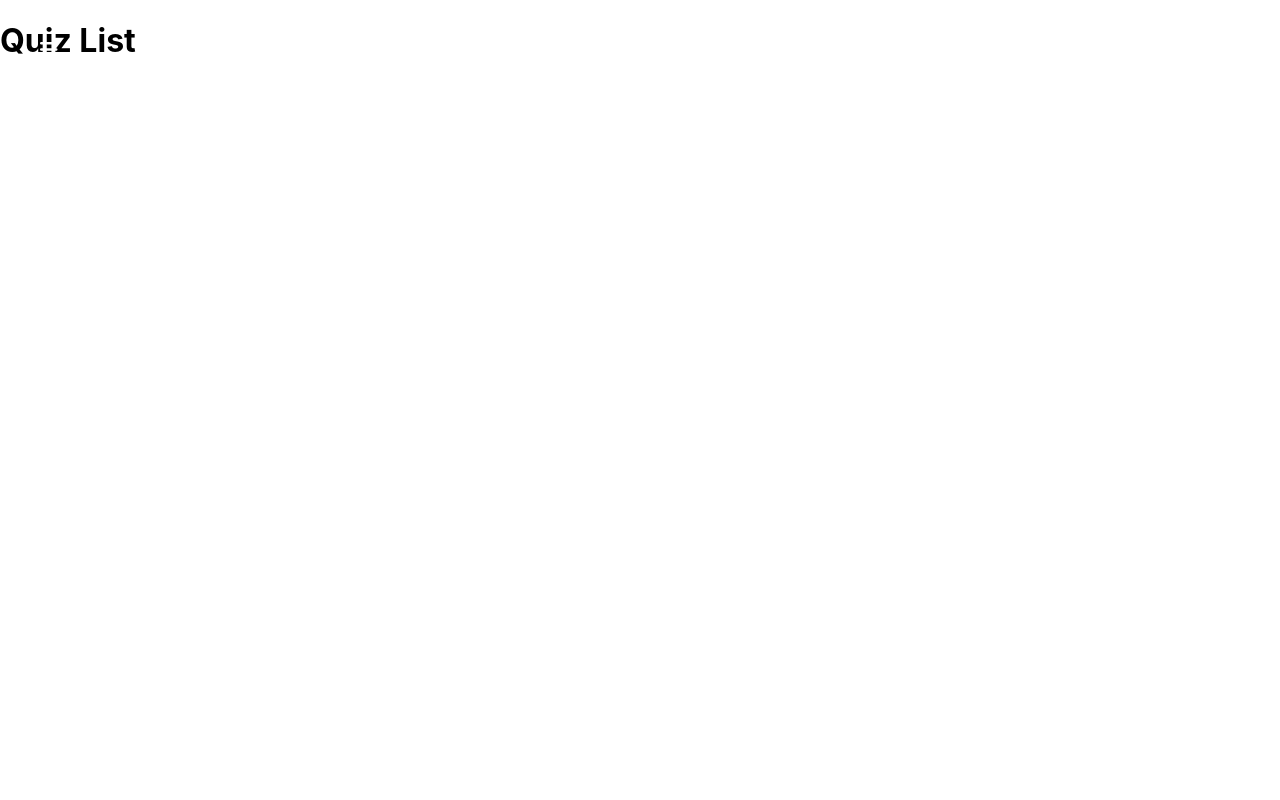
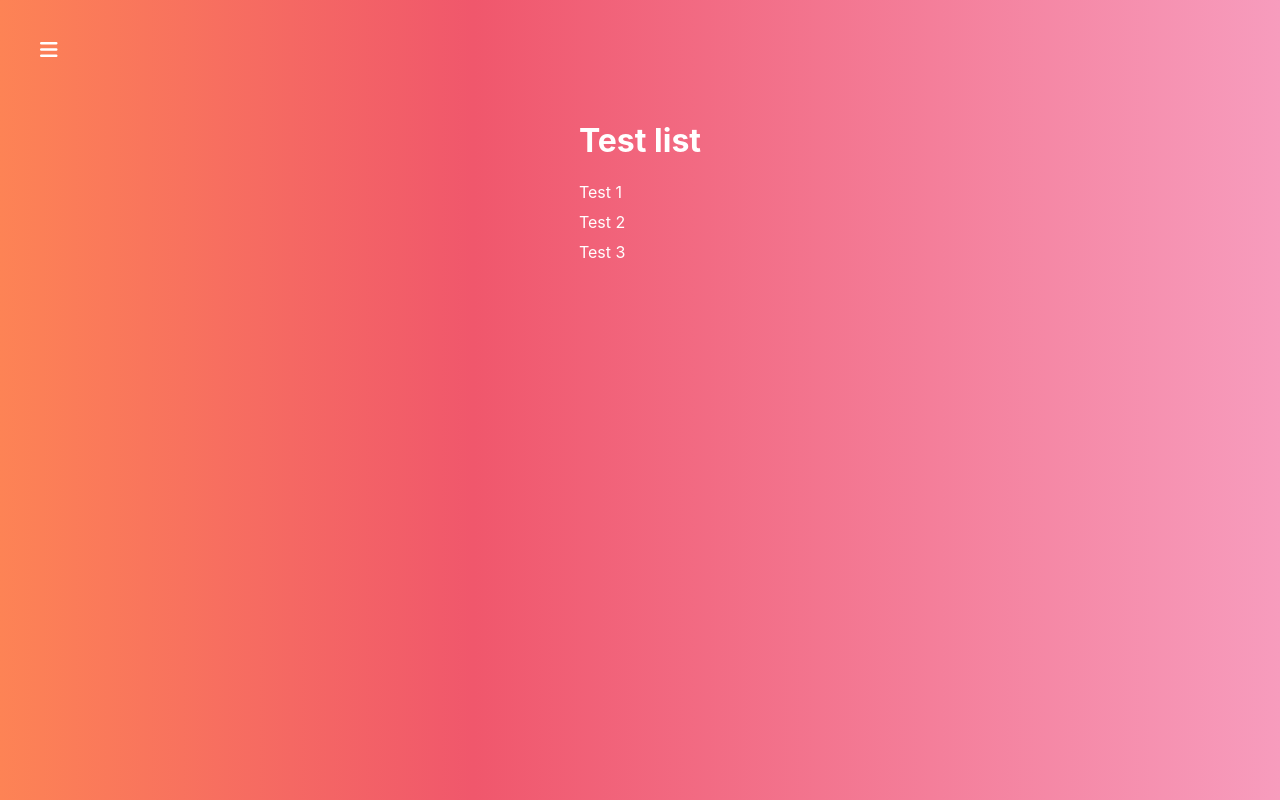
Before and after one commit to Rainspistols/React-quiz, a React app: page / in a window 1280 px wide. Built offline with nearby package versions, Linux system fonts and the light colour scheme.

Commit message:
page list

```diff
--- a/src/containers/QuizList/QuizList.js
+++ b/src/containers/QuizList/QuizList.js
@@ -1,11 +1,26 @@
 import React, { Component } from 'react';
+import classes from './QuizList.module.css';
+import { NavLink } from 'react-router-dom';
 
 export default class QuizList extends Component {
-  state = {  }
+  renderQuizes() {
+    return [1, 2, 3].map((quiz, index) => {
+      return (
+        <li key={index}>
+          <NavLink to={'/quiz/' + quiz}>Test {quiz}</NavLink>
+        </li>
+      );
+    });
+  }
+
   render() {
     return (
-      <div>
-        <h1>Quiz List</h1>
+      <div className={classes.QuizList}>
+        <div>
+          <h1>Test list</h1>
+
+          <ul>{this.renderQuizes()}</ul>
+        </div>
       </div>
     );
   }
--- /dev/null
+++ b/src/containers/QuizList/QuizList.module.css
@@ -0,0 +1,31 @@
+.QuizList {
+  display: flex;
+  justify-content: center;
+  padding-top: 100px;
+  flex-grow: 1;
+  width: 100%;
+  background: linear-gradient(90deg, #fd8355 0%, #f0576c 37%, #f79cbd 100%);
+}
+
+.QuizList h1 {
+  color: #fff;
+}
+
+.QuizList ul {
+  list-style: none;
+  margin: 0;
+  padding: 0;
+}
+
+.QuizList li {
+  margin-bottom: 10px;
+}
+
+.QuizList li a {
+  text-decoration: none;
+  color: #fff;
+}
+
+.QuizList li a:hover {
+  color: #363f54;
+}
```
Also changed, not shown: src/components/Navigation/Drawer/Drawer.js (+4 -3 lines).
